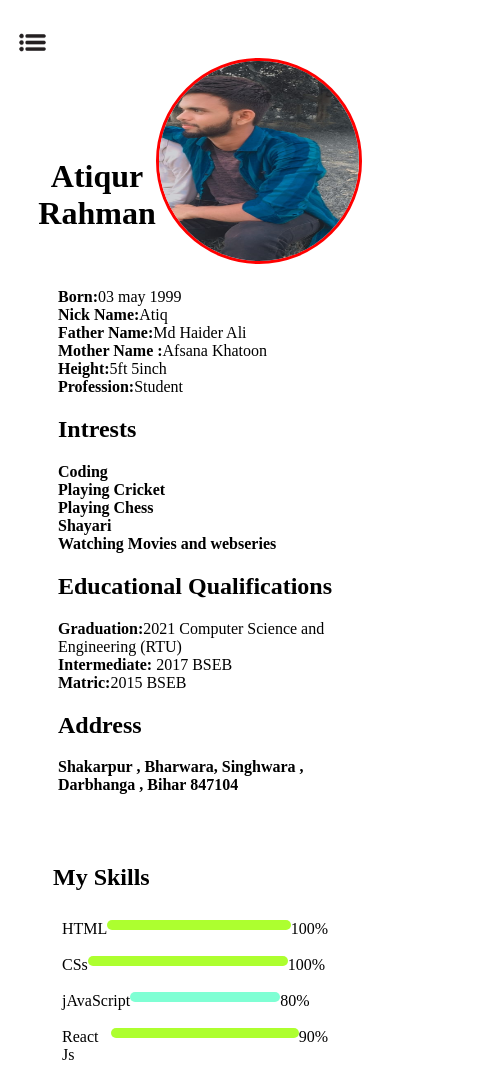
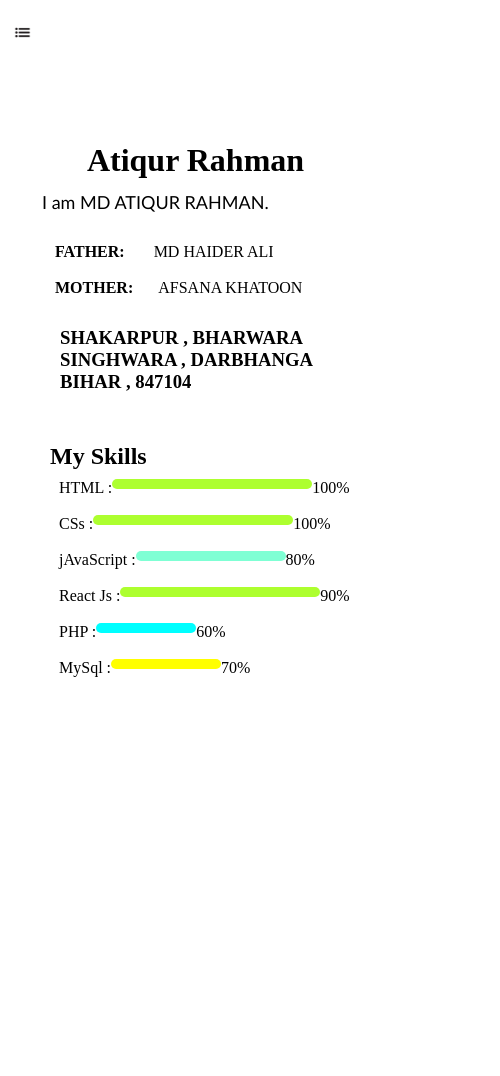
Before and after one commit to developeratiq/profile, a plain HTML site: page MyIntro.html in a window 390 px wide. Shown: the top 1076 px of the page, 500 px wide, since content can reach past the window. After the commit the page ends 846 px from the top, so only its background shows below. Drawn offline with Linux system fonts and the light colour scheme.

Commit message:
Add files via upload

```diff
--- a/MyIntro.html
+++ b/MyIntro.html
@@ -1,6 +1,5 @@
 <!DOCTYPE html>
 <html lang="en">
-
 <head>
     <meta charset="UTF-8">
     <meta http-equiv="X-UA-Compatible" content="IE=edge">
@@ -9,8 +8,9 @@
     <link rel="stylesheet" href="style.css">
     <title>Md Atiqur Rahman ,web Developer</title>
    <style>
+
     @media screen and (max-width:503) {
-            .fatherDetails {
+     .fatherDetails{
         background-color: red;
      }
 
@@ -19,7 +19,6 @@
 
 
 </head>
-
 <body>
     <div class="container">
         <div class="sidebar sidebargo">
@@ -36,61 +35,41 @@
          <div class="main-content">
             <div class="hamburger">
                 <img class="menu" src="images/menu.png" alt="">
-                <img class="cross" src="images/cross.png" alt="">
+                <img  class="cross" src="images/cross.png" alt="">
             </div>
             <div class="intro">
-                <div class="personal">
                 <h1>Atiqur Rahman</h1>
-                    <!-- <p> I am MD ATIQUR RAHMAN.  </p> -->
-                </div>
+                <p> I am MD ATIQUR RAHMAN.  </p>
+                <BR class="fatherDetails">
+                    <!-- <div class="Introcard">
+                      <h3>MY FATHER</h3>
+                        <img src="./images/1 (4).jpg" alt="">
+                        <h3>MD HAIDER ALI</h3>
+                    </div> -->
 
-                <div class="profile-img">
-                    <img src="./images/8.jpg" target="_blank">
-                </div>
-            </div>
-            <div class="fatherDetails">
-                <SPAN class="details-items">Born:</SPAN>03 may 1999 <BR>
-                <SPAN class="details-items">Nick Name:</SPAN>Atiq <BR>
-                <SPAN class="details-items">Father Name:</SPAN>Md Haider Ali <BR>
-                <SPAN class="details-items">Mother Name :</SPAN>Afsana Khatoon <BR>
-                <SPAN class="details-items">Height:</SPAN>5ft 5inch <BR>
-                <SPAN class="details-items">Profession:</SPAN>Student <BR>
+                    <span style=" margin:10px 25px; font-weight: bolder";> FATHER: </Span>MD HAIDER ALI
+                    <br> </BR>
+                    <SPAN style=" margin: 25px; font-weight: bolder";>MOTHER:</SPAN>AFSANA KHATOON
 
-                <h2>Intrests</h2>
-                <SPAN class="details-items">Coding</SPAN><BR>
-                <SPAN class="details-items">Playing Cricket </SPAN><BR>
-                <SPAN class="details-items">Playing Chess</SPAN><BR>
-                    <SPAN class="details-items">Shayari</SPAN><BR>
-                <SPAN class="details-items">Watching Movies and webseries</SPAN><BR>
-
-                 <h2>Educational Qualifications</h2>
-                 <SPAN class="details-items">Graduation:</SPAN>2021 Computer Science and Engineering (RTU)<BR>
-                    <SPAN class="details-items">Intermediate:</SPAN> 2017 BSEB <BR>
-                        <SPAN class="details-items">Matric:</SPAN>2015 BSEB <BR>
-
-                   <h2>Address</h2>
-                   <SPAN class="details-items">Shakarpur , Bharwara, Singhwara , Darbhanga ,  Bihar 847104</SPAN><BR>
+                        <h3 style="margin:30px"> SHAKARPUR , BHARWARA <BR> SINGHWARA , DARBHANGA
+                             <BR>BIHAR ,  847104</h3>
 
 
-                        </div>
-        </div>
                 </div>
 
                      <div class="skillContainer">
                         <h2>My Skills</h2>
 
-        <div class="skill-items"> HTML <div class="skills hundred"> </div>100%</div>
-        <div class="skill-items">CSs <div class="skills hundred"> </div>100%</div>
-        <div class="skill-items"> jAvaScript <div class="skills seventy"> </div>80%</div>
-        <div class="skill-items"> React Js <div class="skills hundred"> </div>90%</div>
-        <div class="skill-items"> PHP <div class="skills fifty"> </div>60%</div>
-        <div class="skill-items"> MySql <div class="skills t5"></div>70%</div>
+                       <div class="skill-items"> HTML :<div class="skills hundred"> </div>100%</div>
+                        <div class="skill-items">CSs :<div class="skills hundred" > </div>100%</div>
+                       <div class="skill-items"> jAvaScript :<div class="skills seventy"> </div>80%</div>
+                       <div class="skill-items"> React Js :<div class="skills hundred"> </div>90%</div>
+                       <div class="skill-items"> PHP :<div class="skills fifty"> </div>60%</div>
+                       <div class="skill-items"> MySql :<div class="skills t5"></div>70%</div>
 
                      </div>
 
-    <div class="Intrests">
-
-
+                     <div class="skills">
 
                      </div>
             </div>
@@ -100,5 +79,4 @@
 
     <script src="script.js"></script>
 </body>
-
 </html>
--- a/style.css
+++ b/style.css
@@ -1,8 +1,3 @@
-$phone : 480px; //small
-$tablet : 768px;//md
-$laptop : 1024px; //col-lg
-$desktop:1200px;//col-xl
-
 @import url('https://fonts.googleapis.com/css2?family=Fira+Sans:ital,wght@0,200;0,400;1,200;1,300&family=Roboto+Slab:wght@100;300;500;600;700&display=swap');
 
 * {
@@ -42,7 +37,7 @@ color: black;
 
 .sidebargo{
     position: absolute;
-    transform: translate(-260px);
+    transform: translate(-220px);
  }
 
 .container {
@@ -53,7 +48,6 @@ color: black;
 .main-content {
     /* background-color: yellow; */
     width: 95vw;
-    margin-left: 30px;
     padding: 20px;
 }
 
@@ -116,7 +110,6 @@ color: black;
 /* contact form styling here */
 .contact-form{
     margin-left:60px;
-    padding-right: 20px;
 }
 .contact-form h1{
     margin-left: px;
@@ -157,39 +150,17 @@ color: black;
 
 } */
 
-   .personal{
-    margin-top: 50px;
-   }
+
 
 .intro h1{
 text-align: center;
-margin-top: 50px;
-}
-.intro{
-    display: flex;
-}
-
-.profile-img{
-    margin-left:300px;
-}
-
-.profile-img img{
-    border: 3px solid red;
-width: 200px;
-height:200px;
-border-radius: 50%;
-
-}
-.details-items{
-    /* padding: 10px 10px; */
-    font-weight: bold;
-    font-size: 1rem;
+margin: 12px;
 }
  .intro p{
     margin: 12px 12px;
  }
  .skillContainer{
-    padding: 10px 45px;
+    padding: 20px;
  }
  .skills{
     width: 60px;
@@ -229,8 +200,8 @@ border-radius: 50%;
    }
 
  .menu{
-    width: 30px;
-    height: 30px;
+    width: 25px;
+    height: 25px;
     cursor: pointer;
  }
 
@@ -247,12 +218,12 @@ border-radius: 50%;
     transform: translate(-220px);
  }
  .card-container{
-
     border: 3px solid red;
  }
 
 .galleryContent{
 
+        /* border: 3px solid black; */
         display: flex;
         margin:40px 35px;
         justify-content: space-around;
@@ -260,32 +231,43 @@ border-radius: 50%;
 }
     .card {
         border-radius: 8px;
-         margin: 10px;
-
+        flex: 1;
+        margin: 30px;
+        width: 310px;
+        height :370px;
+        /* border: 2px solid blue; */
         box-shadow: 0 0 20px #bac3c3;]
 
     }
     .card img {
-      width: 25vw;
-
-    }
-
-
-    .card h2{
-        text-align: center;
-
-
+        width: 300px;
+        height: 290px;
     }
 
 
 
 
     @media screen and (max-width: 350px) {
-
+       .card{
+        padding: ;
+       }
 
    }
 
- @media screen and (max-width:480px) {
+
+
+
+
+
+
+
+
+
+ @media screen and (max-width: 480px) {
+    /* .sidebar{
+        position: absolute;
+    transform: translate(-220px);
+    } */
 
     .info-container{
 
@@ -295,44 +277,17 @@ border-radius: 50%;
 
     }
     .container {
-         padding-top: 30px;
-         margin-left: -20px;
-    }
-
-
-      .card img{
-
-        width: 310px;
-      }
-   .menu{
-    width: 45px;
-    height: 45px;
-   }
-    .fatherDetails{
-
-         padding: 20px 20px;
-         text-align: left;
-    }
-    .profile-img{
-        padding: auto;
-        margin: auto;
-    }
-   @media screen and (min-width:480px){
-    .container {
-        padding-top: 30px;
-        margin-left: -20px;
-   }
-   }
-
-   @media screen and (max-width: 480px) and (min-width : 600px){
-    .galleryContent{
-        background-color: red;
+        /* display: flex;  */
+         padding:40px 20px;
     }
 
 
 
+
   @media screen and (max-width: 450px) {
-
+       /* body{
+        background-color: red;
+       } */
     .button button{
         margin-top: 12px;
     }
@@ -350,14 +305,27 @@ border-radius: 50%;
   }
 
   @media  screen and ( max-width: 600px){
+    /* .main-content {
 
+        width: 8;
+        padding: 90px 10px;
+        width: 90vw;
+    } */
+
+    /* .intro{
+        margin-top:70px ;
+        padding: 10px;
+    } */
 
     .card{
 
         padding: 20px 10px;
 
     }
-
+    .card img {
+      padding: 20px;
+      margin-left: 25px;
+    }
 
     }
 
```
Also changed, not shown: contact.html (+8 -14 lines), index.html (+2 -2 lines), mygallery.html (+7 -7 lines). Lines whose indentation alone changed are shown as unchanged.
